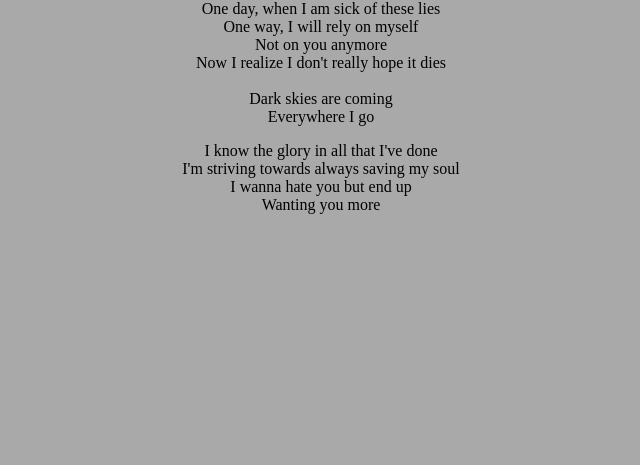
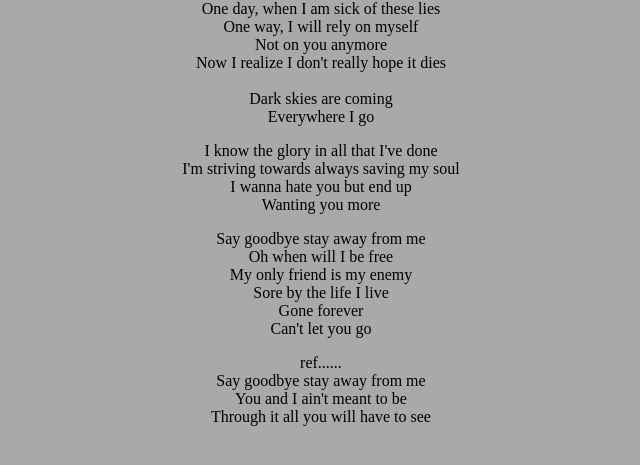
Before and after one commit to Szoker6/learning-git--2, a plain HTML site: page index.html in a window 1280 px wide. Shown: the part 127-592 px from the top of the page, without its empty margins (319-959 px from the left). Drawn offline with Linux system fonts and the light colour scheme.

Commit message:
Add song chorus

```diff
--- a/index.html
+++ b/index.html
@@ -20,12 +20,28 @@
             Dark skies are coming <br>
             Everywhere I go <br>
         </p>
+
         <p>
             I know the glory in all that I've done<br>
             I'm striving towards always saving my soul<br>
             I wanna hate you but end up<br>
             Wanting you more<br>
         </p>
+        <p>
+            Say goodbye stay away from me<br>
+            Oh when will I be free<br>
+            My only friend is my enemy<br>
+
+            Sore by the life I live<br>
+            Gone forever<br>
+            Can't let you go<br>
+        </p>
+        <p>
+            ref......<br>
+            Say goodbye stay away from me<br>
+            You and I ain't meant to be<br>
+            Through it all you will have to see
+        </p>
     </main>
 </body>
 </html>
```
